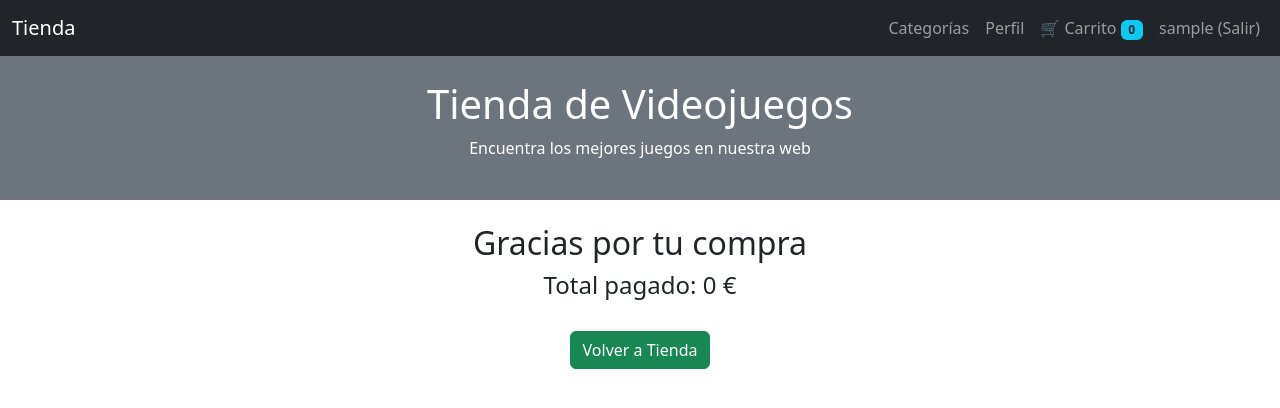
After one commit to jimeenx9/flask-python-tienda-videojuegos, a Flask app: page /pedido in a window 1280 px wide. The commit adds this page. Shown: the top 408 px of the page. Run offline with Flask 3, Linux system fonts and the light colour scheme; the visitor is signed in with stand-in values (Sample User, id 1).

Commit message:
Implementado carrito completo: eliminar, finalizar compra, actualizar stock y borrado de cookie

```diff
--- a/aplicacion/app.py
+++ b/aplicacion/app.py
@@ -339,9 +339,109 @@ def carrito_add(id):
                 })
 
             resp = make_response(redirect(url_for("inicio")))
-            resp.set_cookie(str(current_user.id), json.dumps(datos))
+            resp.set_cookie(str(current_user.id), json.dumps(datos), max_age=60*60*24*30)
             return resp
 
         form.cantidad.errors.append("No hay stock suficiente.")
 
     return render_template("carrito_add.html", form=form, art=art)
+
+
+@app.route("/carrito")
+@login_required
+def carrito():
+
+    # 1) Leer cookie del usuario
+    try:
+        datos = json.loads(request.cookies.get(str(current_user.id)))
+    except:
+        datos = []
+
+    # 2) Convertir ids - objetos reales
+    articulos = []
+    total = 0
+
+    for item in datos:
+        art = Articulo.query.get(item["id"])
+        if art:
+            cantidad = item["cantidad"]
+            articulos.append((art, cantidad))
+            total += art.precio_final() * cantidad
+
+    # 3) Enviar a plantilla
+    return render_template("carrito.html", articulos=articulos, total=total)
+
+# =========================
+# CONTADOR GLOBAL CARRITO
+# =========================
+@app.context_processor
+def contar_carrito():
+
+    if not current_user.is_authenticated:
+        return dict(num_articulos=0)
+
+    try:
+        datos = json.loads(request.cookies.get(str(current_user.id)))
+        return dict(num_articulos=len(datos))
+    except:
+        return dict(num_articulos=0)
+
+@app.route("/carrito_delete/<int:id>")
+@login_required
+def carrito_delete(id):
+
+    try:
+        datos = json.loads(request.cookies.get(str(current_user.id)))
+    except:
+        datos = []
+
+    nuevos = []
+
+    for item in datos:
+        if item["id"] != id:
+            nuevos.append(item)
+
+    resp = make_response(redirect(url_for("carrito")))
+    resp.set_cookie(str(current_user.id), json.dumps(nuevos), max_age=60*60*24*30)
+    return resp
+
+
+@app.route("/pedido")
+@login_required
+def pedido():
+
+    try:
+        datos = json.loads(request.cookies.get(str(current_user.id)))
+    except:
+        datos = []
+
+    total = 0
+
+    for item in datos:
+        art = Articulo.query.get(item["id"])
+        if art:
+            total += art.precio_final() * item["cantidad"]
+
+    return render_template("pedido.html", total=total)
+
+
+@app.route("/fin_pedido")
+@login_required
+def fin_pedido():
+
+    try:
+        datos = json.loads(request.cookies.get(str(current_user.id)))
+    except:
+        datos = []
+
+    for item in datos:
+        art = Articulo.query.get(item["id"])
+        if art:
+            art.stock -= item["cantidad"]
+
+    db.session.commit()
+
+    resp = make_response(redirect(url_for("inicio")))
+    resp.set_cookie(str(current_user.id), "", expires=0)
+
+    return resp
--- a/aplicacion/templates/base2.html
+++ b/aplicacion/templates/base2.html
@@ -24,6 +24,14 @@
                         <a class="nav-link"
                            href="{{ url_for('perfil', username=current_user.username) }}">
                             Perfil
+                        </a>
+                    </li>
+                    <li class="nav-item">
+                        <a class="nav-link" href="{{ url_for('carrito') }}">
+                            🛒 Carrito
+                            <span class="badge bg-info text-dark">
+                                {{ num_articulos }}
+                            </span>
                         </a>
                     </li>
 
--- /dev/null
+++ b/aplicacion/templates/pedido.html
@@ -0,0 +1,18 @@
+{% extends "base2.html" %}
+{% block title %}Pedido realizado{% endblock %}
+
+{% block contenido %}
+<div class="container text-center">
+
+    <h2 class="mt-4">Gracias por tu compra</h2>
+    <h4>Total pagado: {{ total }} €</h4>
+
+    <br>
+
+    <a class="btn btn-success" href="{{ url_for('fin_pedido') }}">
+        Volver a Tienda
+    </a>
+
+
+</div>
+{% endblock %}
--- a/notas.txt
+++ b/notas.txt
@@ -20,6 +20,7 @@ tree -a -I 'venv|__pycache__' && echo "----- ARCHIVOS PYTHON -----" && cat aplic
 
 http://localhost:5000/articulos/new
 
+source venv/bin/activate
 flask --app manage.py run --debug
 
 http://127.0.0.1:5000/login
```
Also changed, not shown: aplicacion/templates/carrito.html (added, +50 -0 lines), 5 other files.
